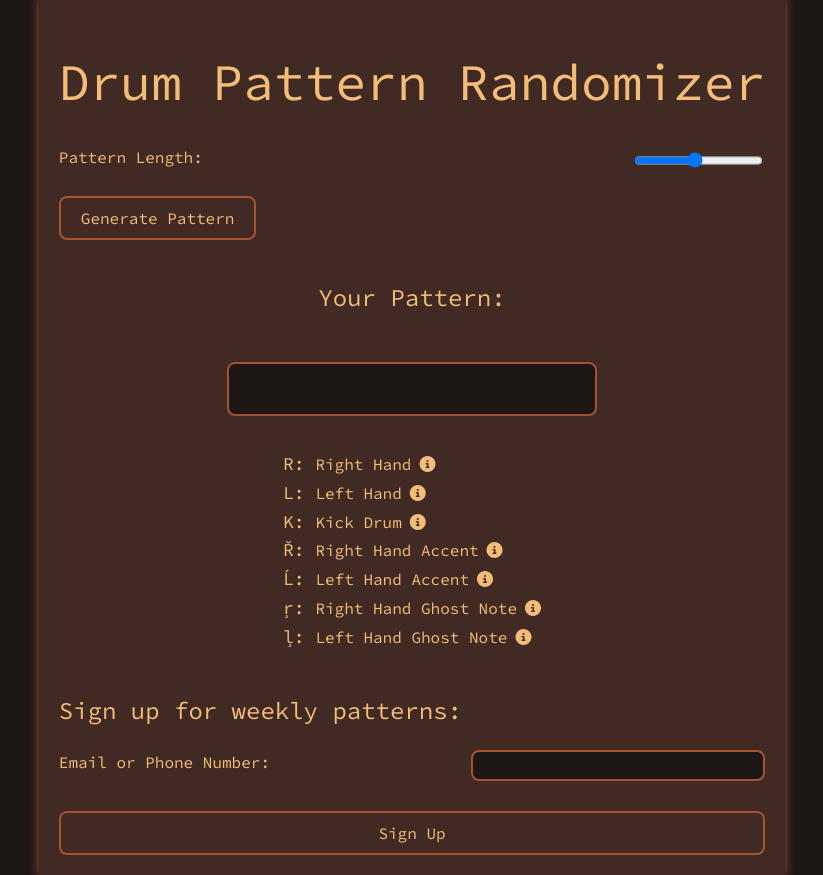
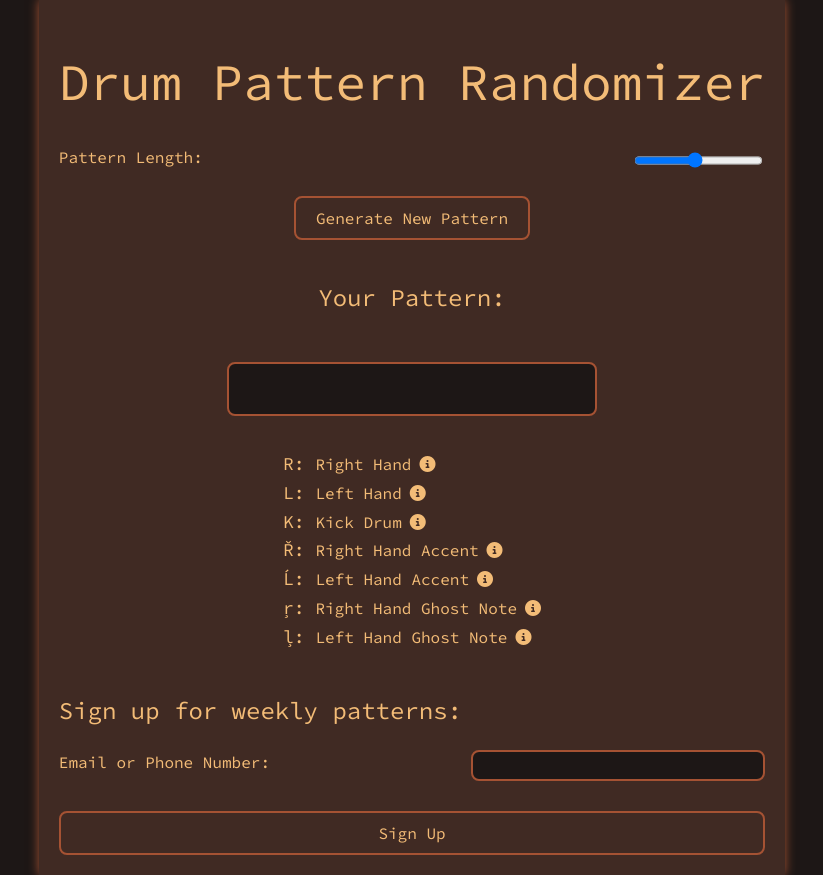
Before and after one commit to cameron-adrian/drum-practice-app, a React (Vite) app: page / in a window 1280 px wide. Shown: the whole page, without its empty margins (228-1051 px from the left). Built offline with nearby package versions, Linux system fonts and the light colour scheme.

Commit message:
chore: Update App.jsx layout

```diff
--- a/src/App.jsx
+++ b/src/App.jsx
@@ -41,17 +41,23 @@ function App() {
   };
 
   return (
+    <div>
       <div className="container">
         <h1>Drum Pattern Randomizer</h1>
-
         <ParameterControl
+          className="left-sidebar"
           patternLength={patternLength}
           setPatternLength={setPatternLength}
         />
-      <button onClick={generatePattern}>Generate Pattern</button>
+        <div className="generate-pattern-button">
+          <button onClick={generatePattern}>Generate New Pattern</button>
+        </div>
+        <div className="pattern-group">
           <DrumPattern pattern={pattern} />
           <SymbolKey />
+        </div>
         <SignUpForm />
+      </div>
     </div>
   );
 }
```
Lines whose indentation alone changed are shown as unchanged.
